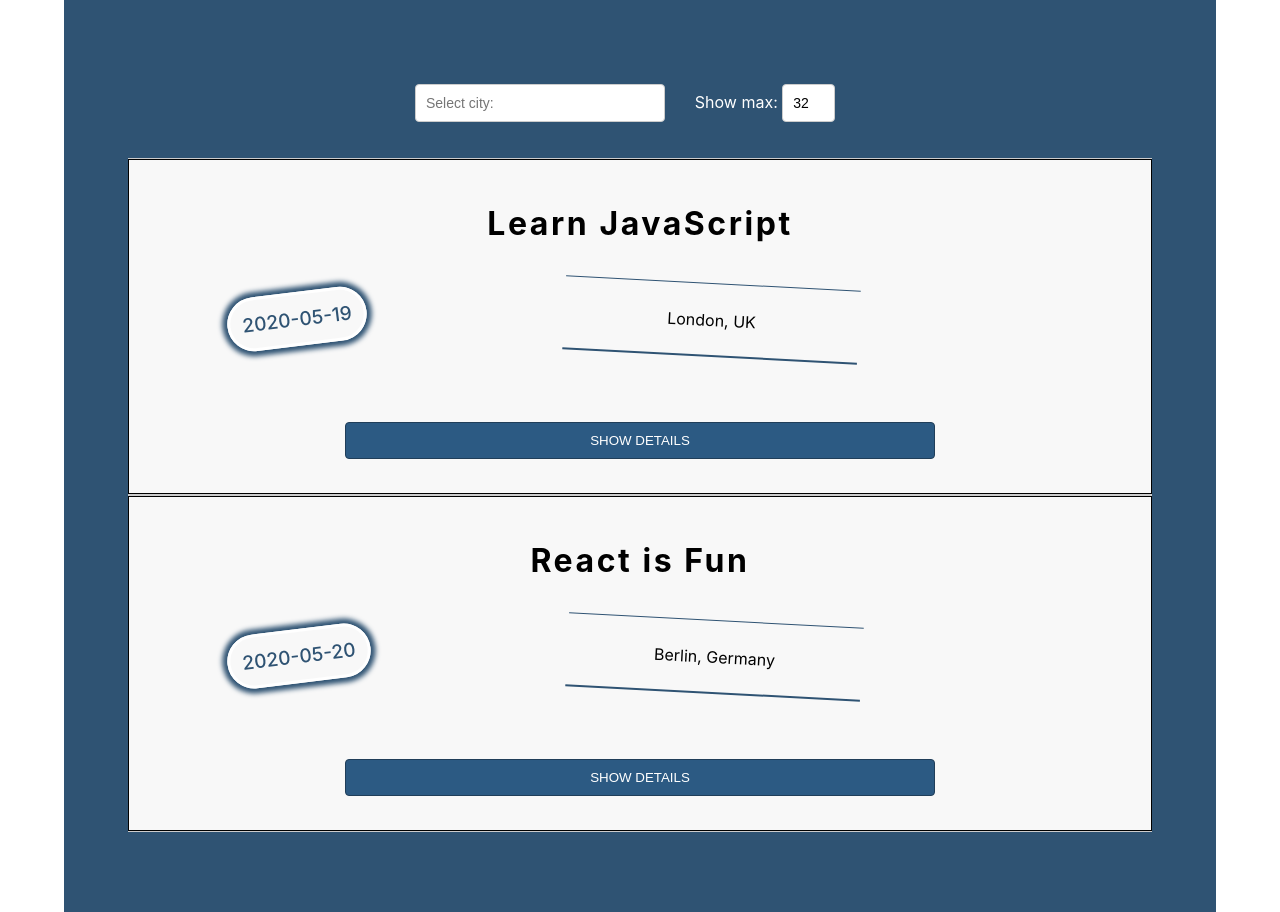
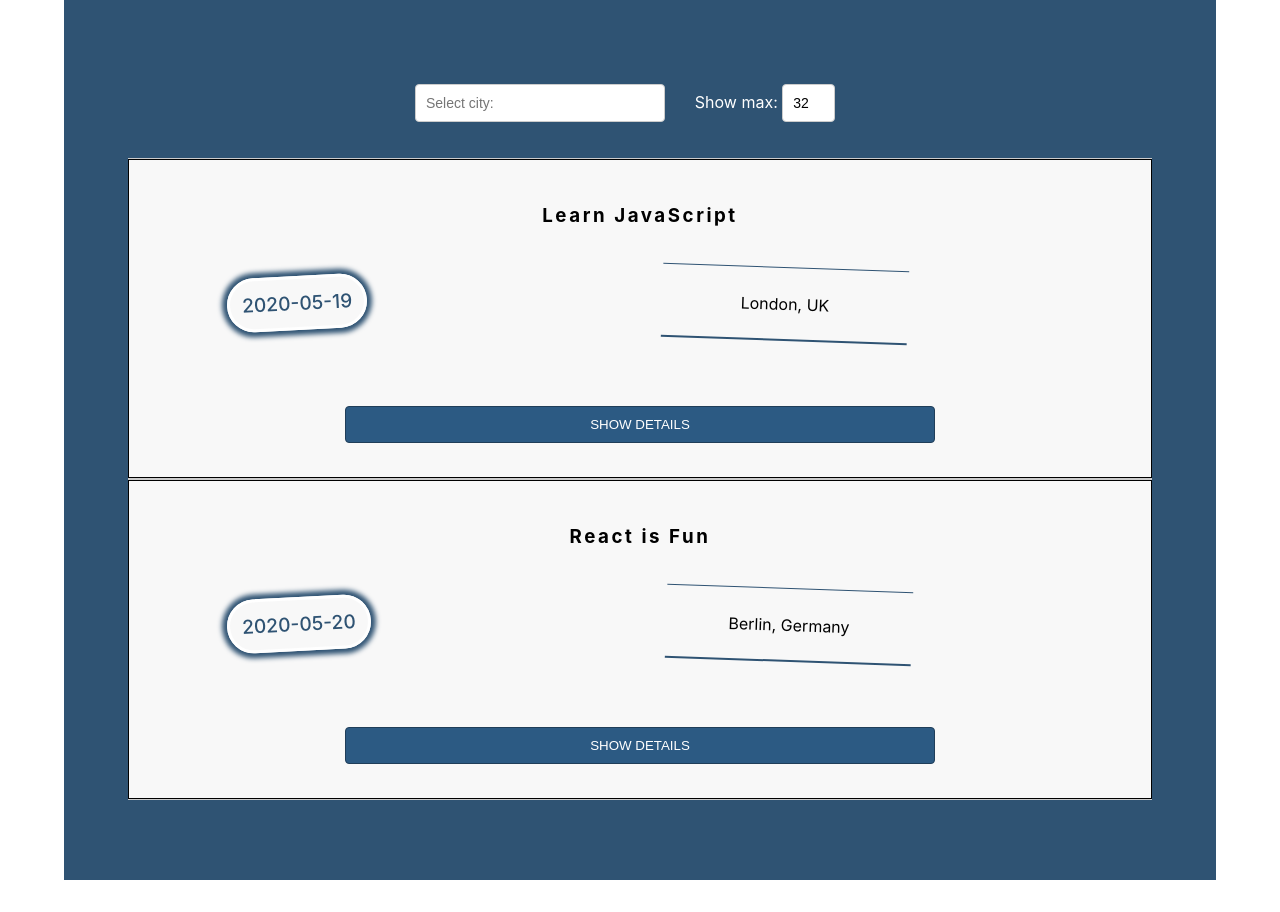
Before and after one commit to kir-net/meet, a React (Create React App) app: page / in a window 1280 px wide. After the commit the page ends 880 px from the top, so only its background shows below. Built offline with nearby package versions, Linux system fonts and the light colour scheme.

Commit message:
ex4.4 some styling

```diff
--- a/src/App.css
+++ b/src/App.css
@@ -98,8 +98,6 @@ input[type="number"] {
     margin: 35px auto;
     letter-spacing: 0.2vw;
     text-align:center;
-    font-size: xx-large;
-
 }
 .event .title:hover{
     letter-spacing: 0.6vw;
@@ -116,19 +114,25 @@ input[type="number"] {
     padding: 12px;
     text-align: center;
     border: 3px white solid;
-    box-shadow: 0 0 5px 5px rgb(47, 83, 115);;
+    box-shadow: 0 0 5px 5px rgb(47, 83, 115);
     border-radius: 100px;
-    transform: rotate(-7deg);
+    transform: rotate(-3deg);
+}
+.start-time:hover{
+    box-shadow: 0 0 8px 5px rgb(47, 83, 115);
 }
 .location{
     display: inline-block;
-    margin-left: 20%;
-    width:30%;
+    margin-left: 30%;
+    width:25%;
     text-align: center;
-    padding: 2vw 1vw;
+    padding: 2vw 0;
     border-top: 1px solid  rgb(47, 83, 115);
     border-bottom: 2px solid  rgb(47, 83, 115);
-    transform: rotate(3deg);
+    transform: rotate(2deg);
+}
+.location:hover{
+    letter-spacing: 0.04vw;
 }
 .event-details{
     padding: 60px 60px 20px;
--- a/src/App.js
+++ b/src/App.js
@@ -41,7 +41,6 @@ class App extends Component {
         if (location === undefined) {
             location = this.state.locationSelected;
         }
-        console.log(maxNumEvents, location)
         getEvents().then((events) => {
             const locationEvents = (location === 'all')
                 ? events
--- a/src/NumberOfEvents.js
+++ b/src/NumberOfEvents.js
@@ -10,8 +10,12 @@ class NumberOfEvents extends Component {
         let actValue = parseInt(event.target.value)
         if (actValue > 0 && actValue <= 32) {
             this.setState({ numberOfEvents: actValue });
+        } else if (actValue > 32) {
+            this.setState({ numberOfEvents: 32 });
+            actValue = 32;
         } else {
-            this.setState({ numberOfEvents: 32 });
+            this.setState({ numberOfEvents: NaN });
+            actValue = NaN;
         }
         this.props.updateEvents(undefined, actValue);
     };
```
